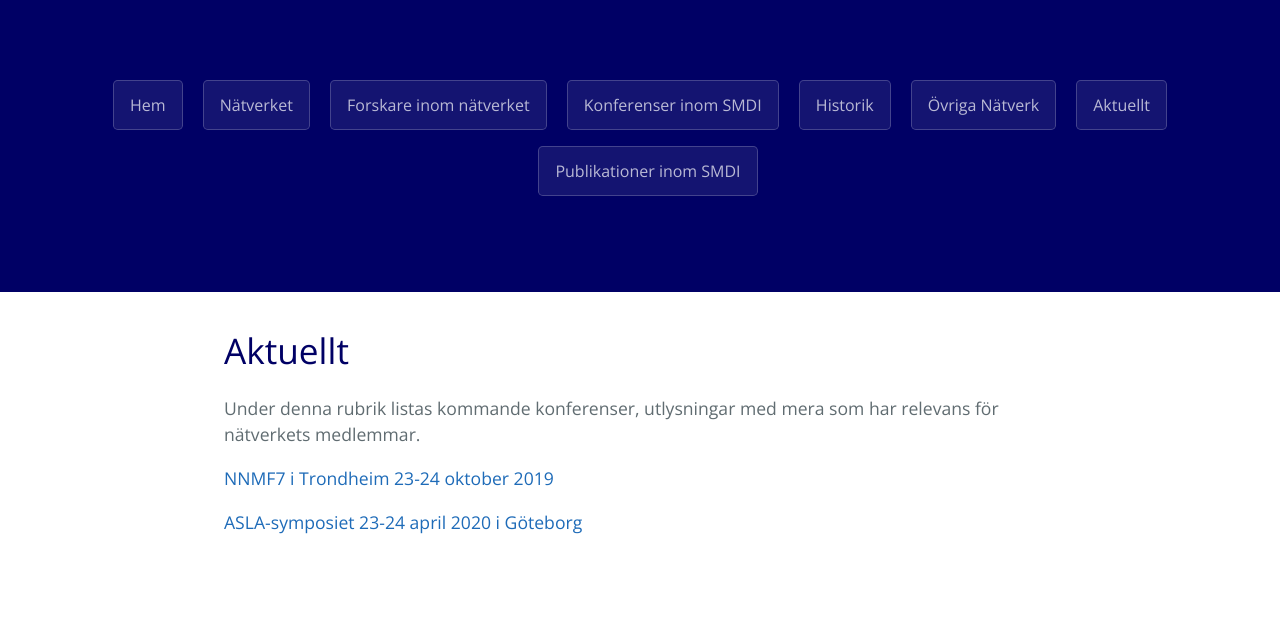
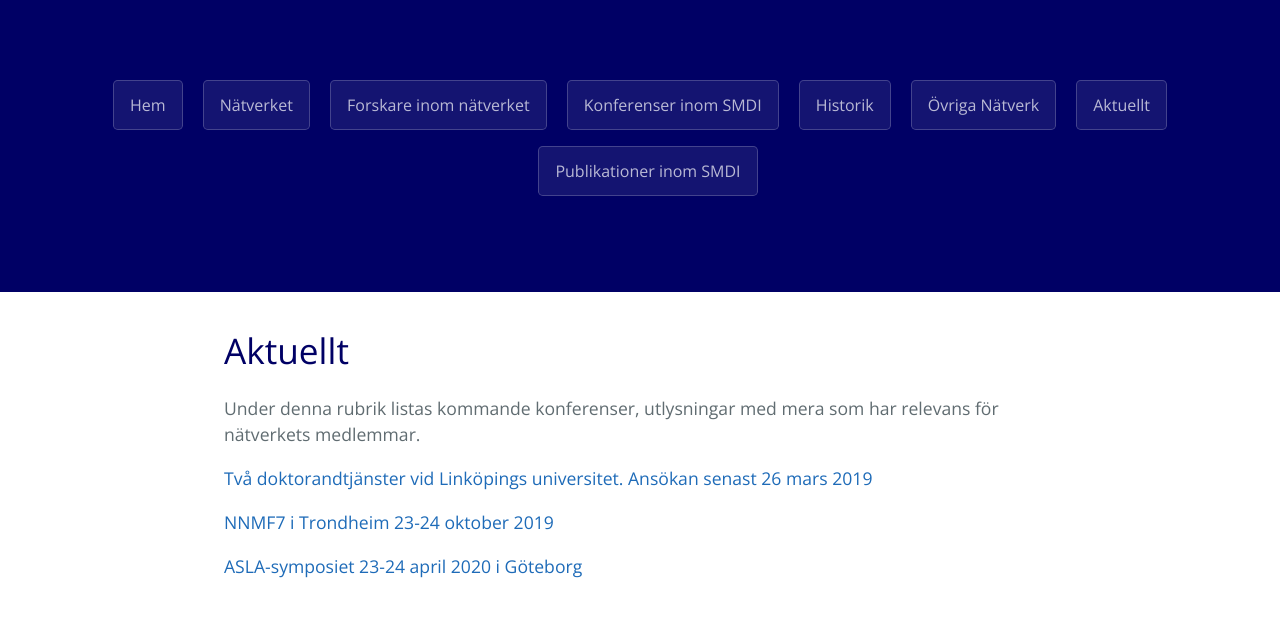
Before and after one commit to smdihemsida/smdihemsida.github.io, a Jekyll site: the page built from aktuellt.md, in a window 1280 px wide. Shown: the part 303-932 px from the top of the page. Built offline with Jekyll 4.4.1, drawn with Linux system fonts in a browser that asks for light colours; our own code applies the rules of GitHub Pages for plain Markdown files; before the commit the page ends 900 px from its top, so only the background shows below that.

Commit message:
Update aktuellt.md

```diff
--- a/aktuellt.md
+++ b/aktuellt.md
@@ -6,6 +6,8 @@ layout: pages
 
 Under denna rubrik listas kommande konferenser, utlysningar med mera som har relevans för nätverkets medlemmar.
 
+[Två doktorandtjänster vid Linköpings universitet. Ansökan senast 26 mars 2019](https://liu.se/jobba-pa-liu/lediga-jobb?rmpage=job&rmjob=10333&rmlang=SE)
+
 [NNMF7 i Trondheim 23-24 oktober 2019](https://www.ntnu.no/nnmf7)
 
 [ASLA-symposiet 23-24 april 2020 i Göteborg](https://asla2020.wordpress.com/)
```
